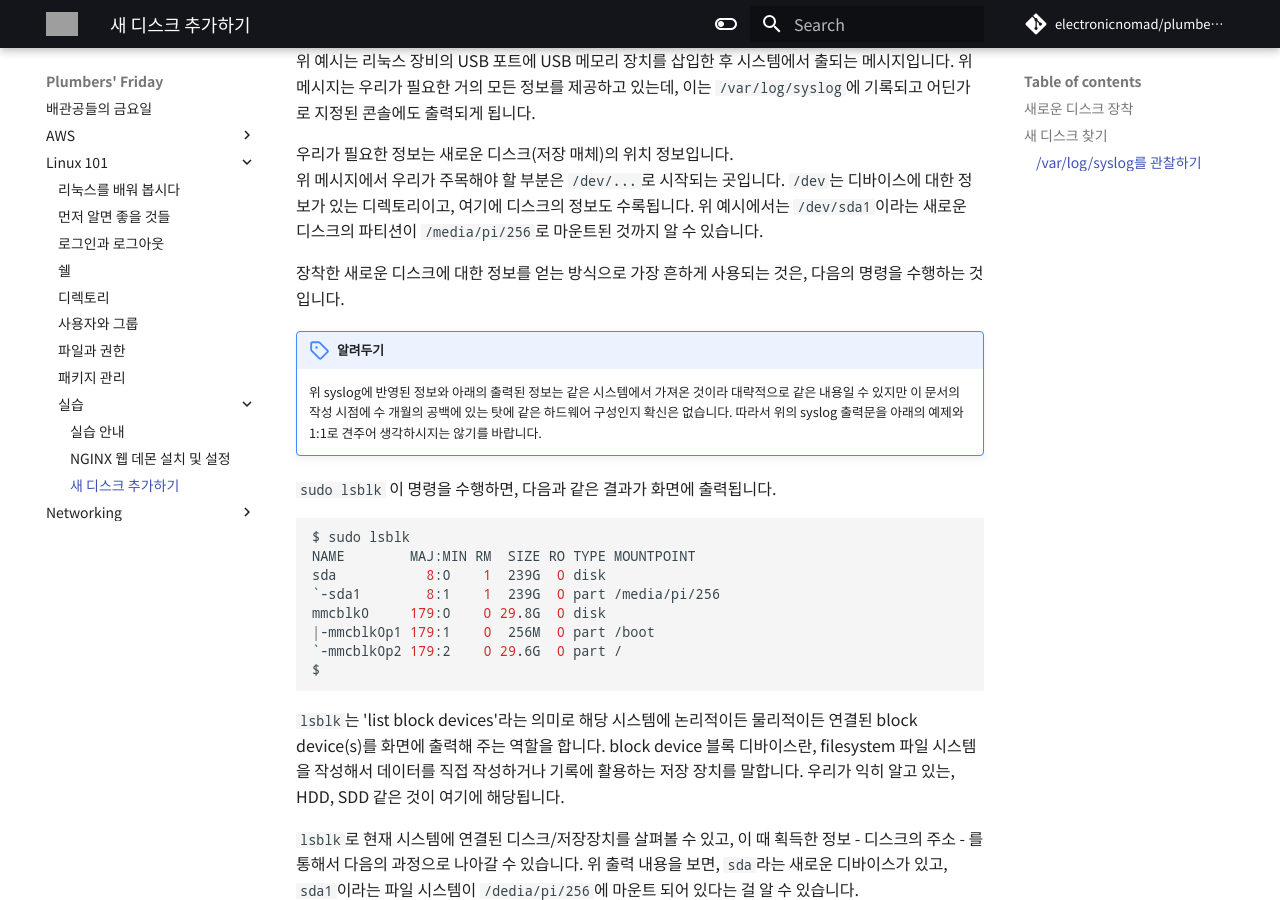
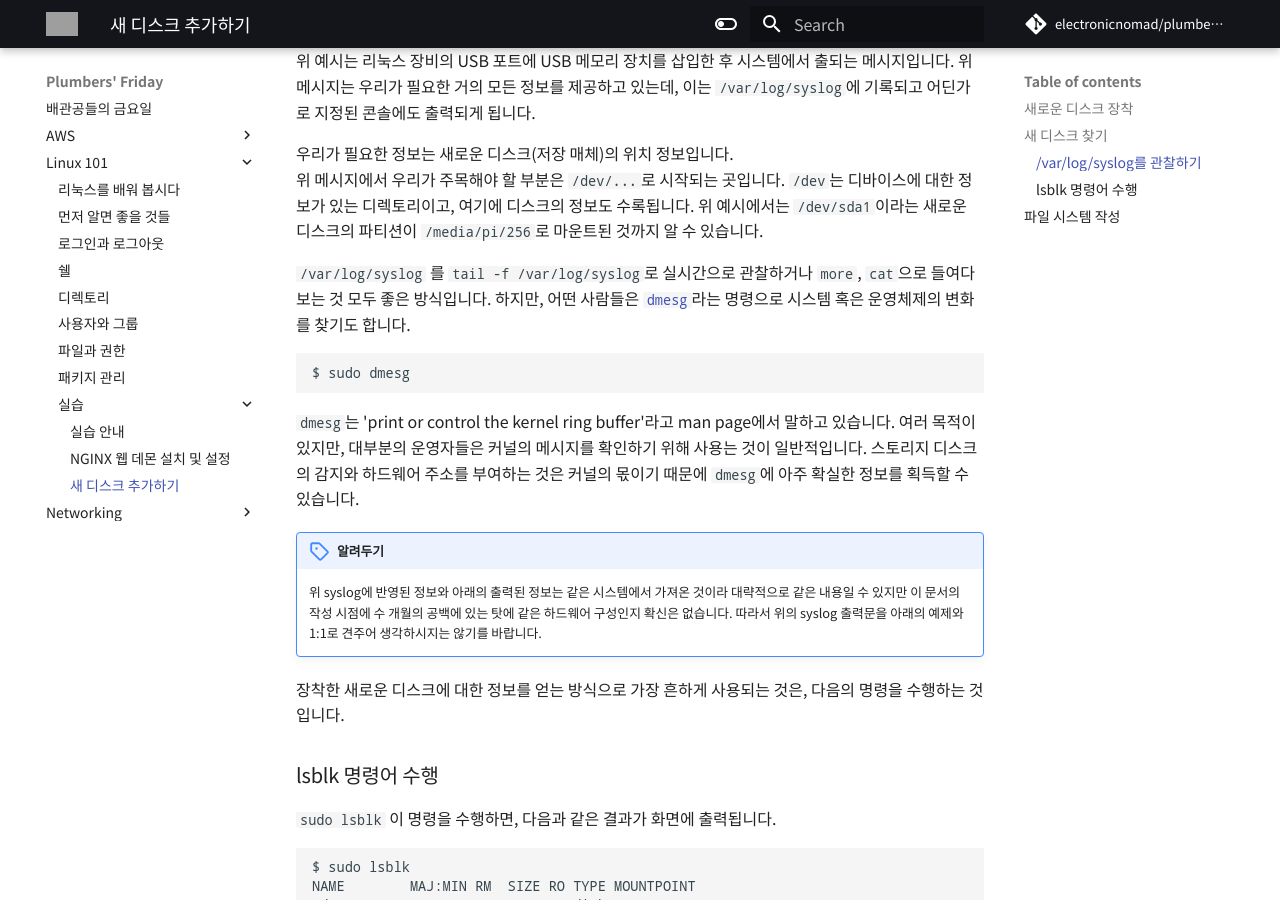
Before and after one commit to electronicnomad/plumbers-friday, an MkDocs documentation site: the page built from docs/linux/tutorials/disk.md, in a window 1280 px wide and 900 px high, scrolled down 1223 px. Built offline with MkDocs 1.6.1 and Material for MkDocs 9.7.7, drawn with Linux system fonts in a browser that asks for light colours; some web fonts are replaced; comment, search, counter and statistics services are not loaded; some of the changed text lies outside the part shown; grey boxes are pictures that could not be loaded.

Commit message:
update .gitignore

````diff
--- a/docs/linux/tutorials/disk.md
+++ b/docs/linux/tutorials/disk.md
@@ -58,12 +58,27 @@
 `/dev`는 디바이스에 대한 정보가 있는 디렉토리이고, 여기에 디스크의 정보도 수록됩니다.
 위 예시에서는 `/dev/sda1`이라는 새로운 디스크의 파티션이 `/media/pi/256`로 마운트된 것까지 알 수 있습니다.
 
-장착한 새로운 디스크에 대한 정보를 얻는 방식으로 가장 흔하게 사용되는 것은, 다음의 명령을 수행하는 것입니다.
+`/var/log/syslog` 를 `tail -f /var/log/syslog`로 실시간으로 관찰하거나
+`more`, `cat`으로 들여다 보는 것 모두 좋은 방식입니다.
+하지만, 어떤 사람들은 [`dmesg`](https://en.wikipedia.org/wiki/Dmesg)라는 명령으로 시스템 혹은 운영체제의 변화를 찾기도 합니다.
+
+```bash
+$ sudo dmesg
+```
+
+`dmesg`는 'print or control the kernel ring buffer'라고 man page에서 말하고 있습니다.
+여러 목적이 있지만, 대부분의 운영자들은 커널의 메시지를 확인하기 위해 사용는 것이 일반적입니다.
+스토리지 디스크의 감지와 하드웨어 주소를 부여하는 것은 커널의 몫이기 때문에 `dmesg`에 아주 확실한
+정보를 획득할 수 있습니다.
 
 !!! note "알려두기"
     위 syslog에 반영된 정보와 아래의 출력된 정보는 같은 시스템에서 가져온 것이라 대략적으로 같은 내용일 수 있지만
     이 문서의 작성 시점에 수 개월의 공백에 있는 탓에 같은 하드웨어 구성인지 확신은 없습니다. 따라서 위의
     syslog 출력문을 아래의 예제와 1:1로 견주어 생각하시지는 않기를 바랍니다.
+
+장착한 새로운 디스크에 대한 정보를 얻는 방식으로 가장 흔하게 사용되는 것은, 다음의 명령을 수행하는 것입니다.
+
+### lsblk 명령어 수행
 
 `sudo lsblk` 이 명령을 수행하면, 다음과 같은 결과가 화면에 출력됩니다.
 
@@ -107,3 +122,19 @@
 위 출력값의 5번째 행을 보면, `exfat`이라고 나타나는데, 이는 Extended FAT입니다.
 이 파일 시스템이 좋다면 이대로 사용해도 되겠습니다. 그런데, 다른 파일 시스템으로 작성하고자 한다면
 이 또한 가능합니다.
+
+!!! note
+    위에서 보여준 예제는 Raspberry Pi OS가 동작하는 곳에 USB 메모리를 연결한 결과입니다.
+    해당 환경에서는 OS가 인식할 수 있는 파일 시스템을 가지고 있는 스토리지 디바이스를 감지하면
+    자동으로 마운트하게 됩니다. 모든 Linux를 커널로 가지고 있는 배포판이 동일하게 동작하지는 않습니다.
+
+## 파일 시스템 작성
+
+새로운 디스크의 하드웨어 주소, 혹은, 디바이스 경로를 확인했다면
+사용자는 파티션을 나누고 나뉜 파티션에 파일 시스템을 작성하게 됩니다.
+이 작업을 하기 전에 해당 디바이스는 반드시 마운트 상태가 아니어야 합니다.
+만약 위 예제와 같이 새로운 디바이스가 자동 마운트 되었다면 반드시 마운트를 해제해야 합니다.
+
+```bash
+$ sudo umount /media/pi/256
+```
````
Also changed, not shown: 1 other file.
